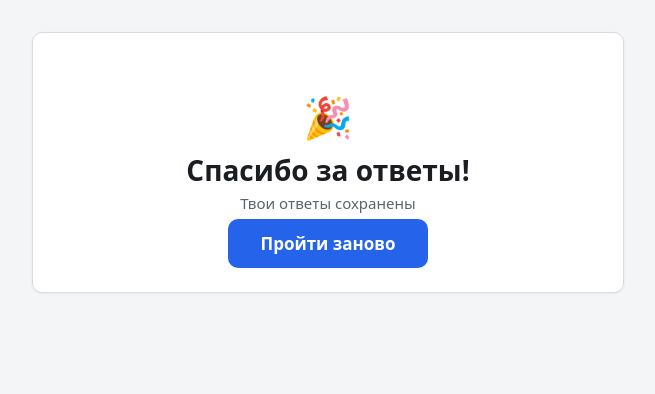
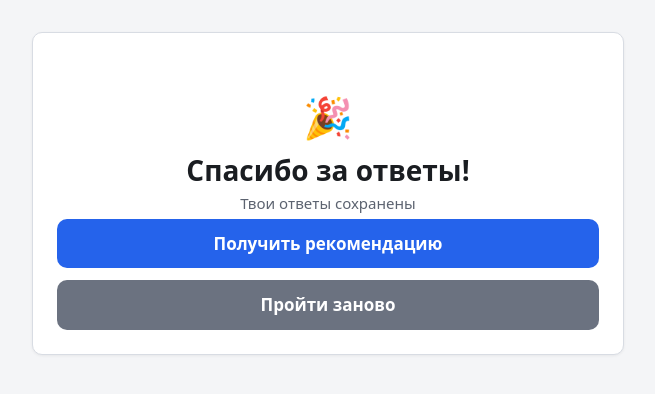
Before and after one commit to TheWindThatShapesTheLand/Enrollee-Survey, a Flask app: page /success in a window 1280 px wide. Shown: the top 394 px of the page, without its empty margins (312-967 px from the left). Run offline with Flask 3, Linux system fonts and the light colour scheme.

Commit message:
Update success.html

```diff
--- a/templates/success.html
+++ b/templates/success.html
@@ -13,8 +13,16 @@
         <p class="success__emoji" aria-hidden="true">🎉</p>
         <h1 class="page__title">Спасибо за ответы!</h1>
         <p class="page__subtitle">Твои ответы сохранены</p>
-        <div class="actions">
-            <a href="/restart" class="btn">Пройти заново</a>
+      <div class="actions actions--stack">
+
+            <a href="/recommendation" class="btn">
+                Получить рекомендацию
+            </a>
+
+            <a href="/restart" class="btn btn-secondary">
+                Пройти заново
+            </a>
+
         </div>
     </div>
 </main>
```
